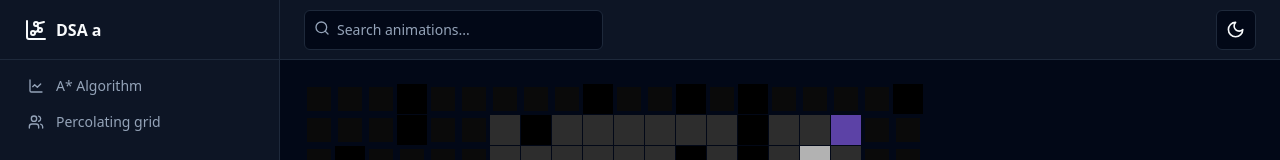
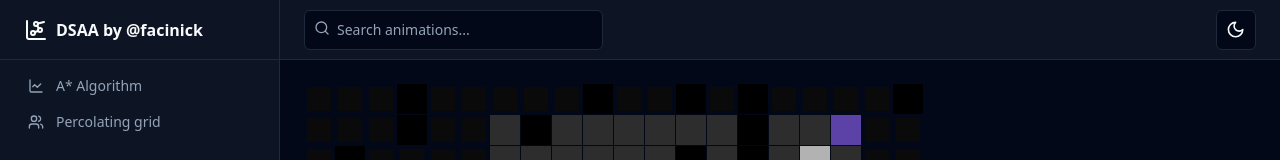
Before and after one commit to facinick/dsaa, a React (Vite) app in the folder packages/animations/: page /a-star in a window 1280 px wide. Shown: the top 160 px of the page. Built offline with nearby package versions, Linux system fonts and the light colour scheme.

Commit message:
updated title

```diff
--- a/packages/animations/index.html
+++ b/packages/animations/index.html
@@ -4,7 +4,7 @@
     <meta charset="UTF-8" />
     <link rel="icon" type="image/svg+xml" href="/vite.svg" />
     <meta name="viewport" content="width=device-width, initial-scale=1.0" />
-    <title>DSAA</title>
+    <title>DSAA by @facinick</title>
   </head>
   <body>
     <div id="root"></div>
--- a/packages/animations/src/components/Dashboard/Dashboard.tsx
+++ b/packages/animations/src/components/Dashboard/Dashboard.tsx
@@ -23,7 +23,7 @@ export function Dashboard() {
           <div className="flex h-14 items-center border-b px-4 lg:h-[60px] lg:px-6">
             <Link to="/" className="flex items-center gap-2 font-semibold">
               <ChartNetwork className="h-6 w-6" />
-              <span className="">DSA a</span>
+              <span className="">DSAA by @facinick</span>
             </Link>
             {/* <Button variant="outline" size="icon" className="ml-auto h-8 w-8">
               <Bell className="h-4 w-4" />
```
